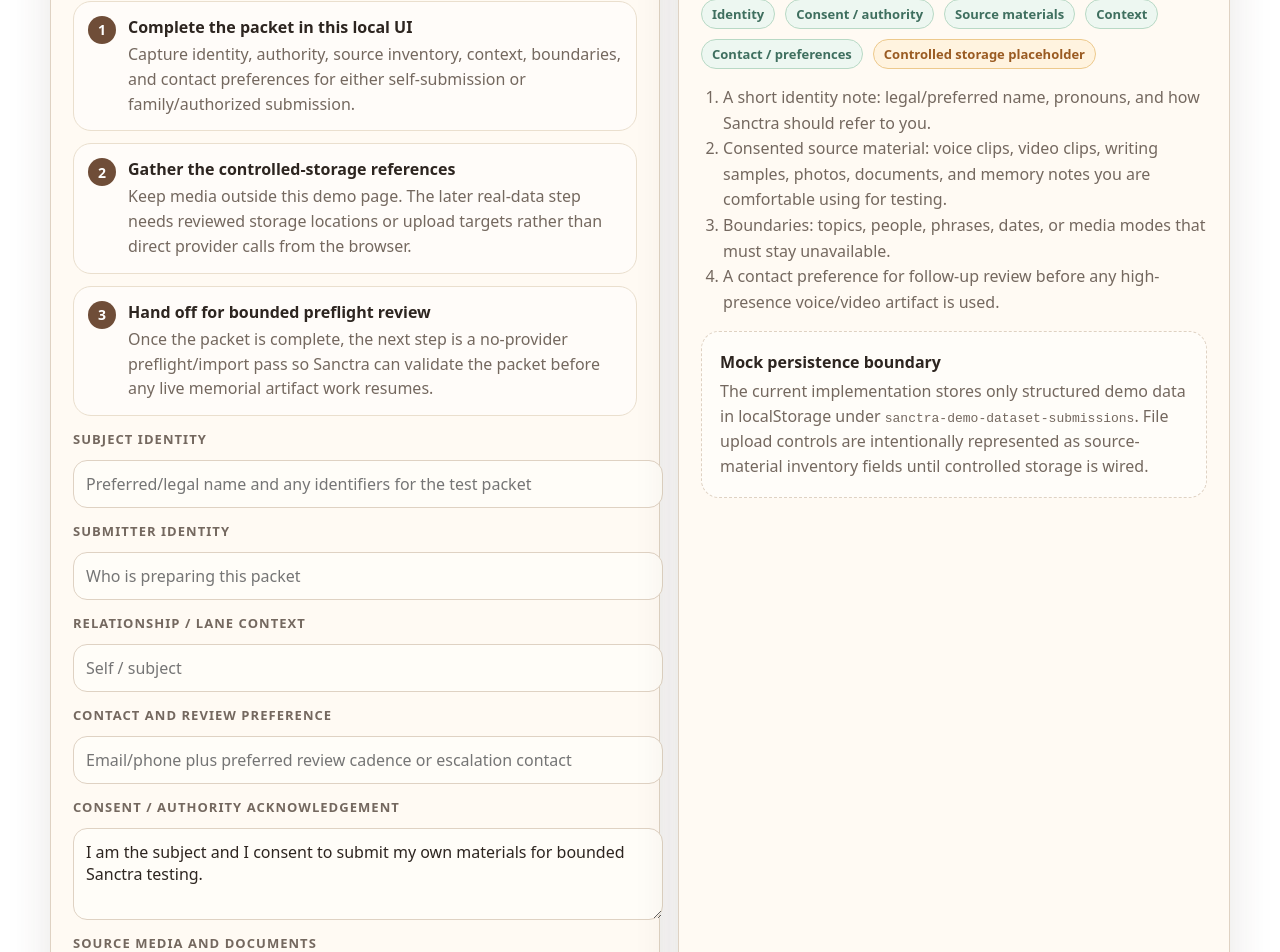
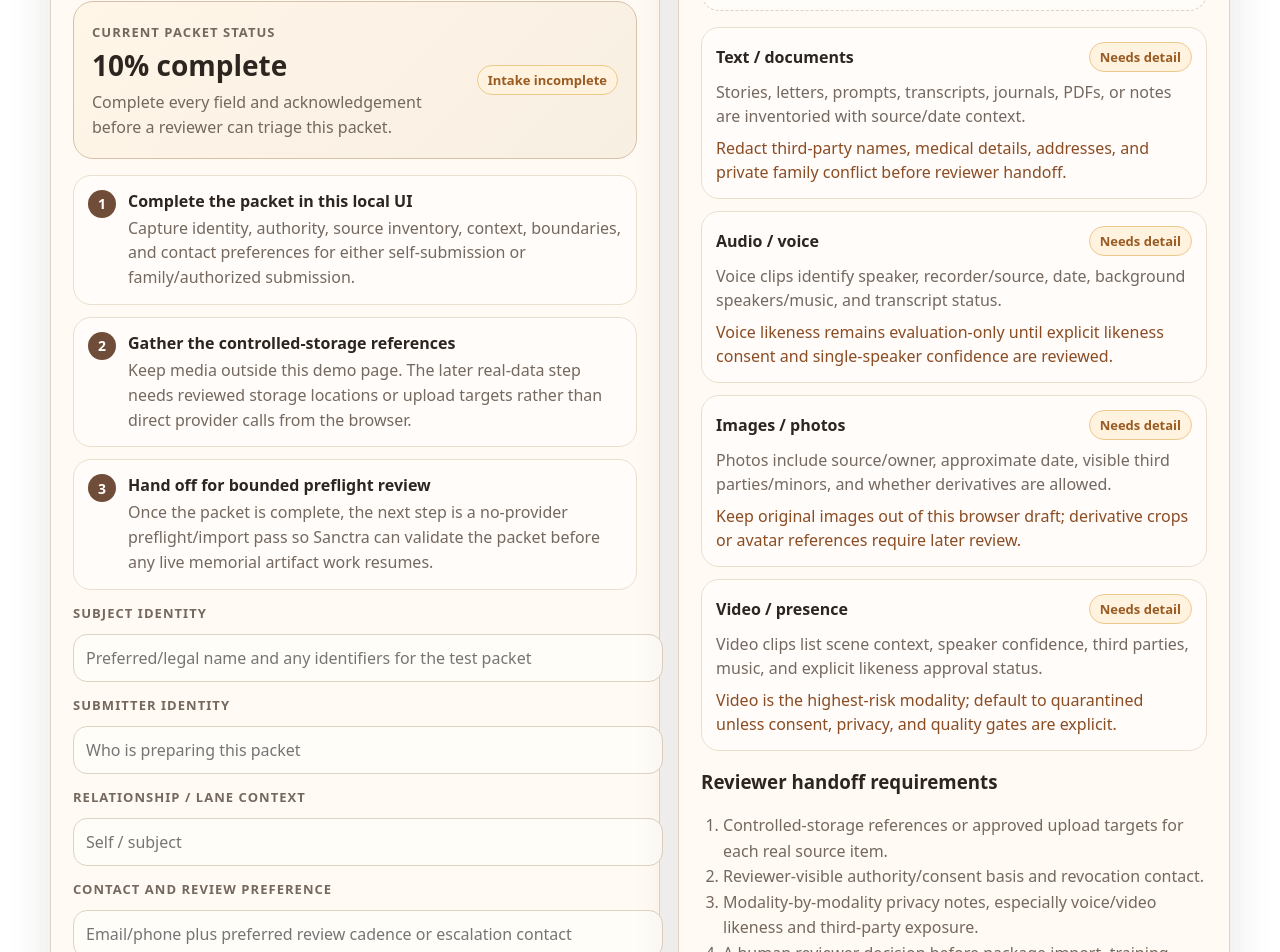
Before and after one commit to sanctra/sanctra-webapp, a Next.js app: page /dataset in a window 1280 px wide. Shown: the part 920-1872 px from the top of the page. Built offline with nearby package versions, Linux system fonts and the light colour scheme.

Commit message:
CON-1852: add dataset packet dashboard
- Add local packet completeness status and saved-submission history\n- Add modality readiness/privacy warnings for text, audio, image, and video\n- Add reviewer handoff requirements without provider calls or raw media storage

```diff
--- a/src/app/dataset/DatasetSubmissionPage.module.css
+++ b/src/app/dataset/DatasetSubmissionPage.module.css
@@ -101,6 +101,12 @@
   border-color: #edc98c;
 }
 
+.danger {
+  color: #8a2b2b;
+  background: #fff0f0;
+  border-color: #e6b0ad;
+}
+
 .button {
   border: 0;
   border-radius: 14px;
@@ -154,6 +160,81 @@
   color: #2d2520;
   display: block;
   margin-bottom: 4px;
+}
+
+.dashboard {
+  display: grid;
+  grid-template-columns: minmax(0, 1fr) auto;
+  gap: 16px;
+  align-items: center;
+  margin-top: 16px;
+  padding: 18px;
+  border-radius: 20px;
+  border: 1px solid #d9c1a7;
+  background: linear-gradient(135deg, #fff6e8, #f8efe3);
+}
+
+.dashboard strong {
+  display: block;
+  margin-top: 4px;
+  color: #2d2520;
+  font-size: 28px;
+}
+
+.dashboard p {
+  margin: 6px 0 0;
+  color: #74685f;
+  line-height: 1.55;
+}
+
+.statusPanel {
+  display: grid;
+  gap: 12px;
+  margin-top: 16px;
+}
+
+.statusItem,
+.historyItem {
+  border: 1px solid #eadfce;
+  border-radius: 18px;
+  padding: 14px;
+  background: rgba(255,255,255,.58);
+}
+
+.statusTopline {
+  display: flex;
+  justify-content: space-between;
+  gap: 10px;
+  align-items: center;
+}
+
+.statusItem p,
+.historyItem p {
+  margin: 8px 0 0;
+  color: #74685f;
+  line-height: 1.5;
+}
+
+.privacy {
+  color: #8a4c23 !important;
+}
+
+.historyList {
+  display: grid;
+  gap: 10px;
+  margin-top: 12px;
+}
+
+.historyItem strong,
+.historyItem span {
+  display: block;
+}
+
+.historyItem span {
+  margin-top: 3px;
+  color: #74685f;
+  font-size: 13px;
+  font-weight: 700;
 }
 
 .check {
@@ -212,3 +293,14 @@
   line-height: 1.6;
   padding-left: 22px;
 }
+
+@media (max-width: 680px) {
+  .dashboard {
+    grid-template-columns: 1fr;
+  }
+
+  .statusTopline {
+    align-items: flex-start;
+    flex-direction: column;
+  }
+}
--- a/src/app/dataset/page.tsx
+++ b/src/app/dataset/page.tsx
@@ -1,6 +1,6 @@
 "use client";
 
-import { useMemo, useState } from "react";
+import { useEffect, useMemo, useState } from "react";
 import Link from "next/link";
 import styles from "./DatasetSubmissionPage.module.css";
 
@@ -8,6 +8,19 @@
 type FieldKey = "subjectName" | "submitterName" | "relationship" | "contact" | "authority" | "sourceMaterials" | "contextNotes" | "preferences";
 type Draft = Record<FieldKey, string> & { consent: boolean; storage: boolean };
 type PacketStep = { title: string; detail: string };
+type Submission = {
+  id: string;
+  lane: Lane;
+  createdAt: string;
+  fields: Draft;
+  persistence: string;
+  reviewerHandoff: {
+    status: "draft_saved";
+    nextAction: string;
+    requiredBeforeReview: string[];
+  };
+};
+type ModalityStatus = "ready" | "needs-detail" | "high-risk";
 
 const emptyDraft: Draft = {
   subjectName: "",
@@ -64,6 +77,46 @@
   },
 ];
 
+const modalityChecks: Array<{ key: "text" | "audio" | "image" | "video"; label: string; cue: string; privacy: string; terms: string[]; highRisk?: boolean }> = [
+  {
+    key: "text",
+    label: "Text / documents",
+    cue: "Stories, letters, prompts, transcripts, journals, PDFs, or notes are inventoried with source/date context.",
+    privacy: "Redact third-party names, medical details, addresses, and private family conflict before reviewer handoff.",
+    terms: ["text", "writing", "writings", "story", "stories", "letter", "letters", "journal", "pdf", "doc", "document", "transcript", "note"],
+  },
+  {
+    key: "audio",
+    label: "Audio / voice",
+    cue: "Voice clips identify speaker, recorder/source, date, background speakers/music, and transcript status.",
+    privacy: "Voice likeness remains evaluation-only until explicit likeness consent and single-speaker confidence are reviewed.",
+    terms: ["audio", "voice", "wav", "mp3", "m4a", "recording", "interview", "speaker", "transcript"],
+    highRisk: true,
+  },
+  {
+    key: "image",
+    label: "Images / photos",
+    cue: "Photos include source/owner, approximate date, visible third parties/minors, and whether derivatives are allowed.",
+    privacy: "Keep original images out of this browser draft; derivative crops or avatar references require later review.",
+    terms: ["image", "photo", "portrait", "jpg", "jpeg", "png", "webp", "heic", "face", "picture"],
+  },
+  {
+    key: "video",
+    label: "Video / presence",
+    cue: "Video clips list scene context, speaker confidence, third parties, music, and explicit likeness approval status.",
+    privacy: "Video is the highest-risk modality; default to quarantined unless consent, privacy, and quality gates are explicit.",
+    terms: ["video", "clip", "mp4", "mov", "webm", "gesture", "greeting", "camera"],
+    highRisk: true,
+  },
+];
+
+const reviewRequirements = [
+  "Controlled-storage references or approved upload targets for each real source item.",
+  "Reviewer-visible authority/consent basis and revocation contact.",
+  "Modality-by-modality privacy notes, especially voice/video likeness and third-party exposure.",
+  "A human reviewer decision before package import, training, generated artifacts, or public examples.",
+];
+
 function requiredComplete(draft: Draft) {
   return Boolean(
     draft.subjectName.trim() &&
@@ -77,6 +130,25 @@
       draft.consent &&
       draft.storage,
   );
+}
+
+function modalityStatus(draft: Draft, check: (typeof modalityChecks)[number]): ModalityStatus {
+  const inventory = draft.sourceMaterials.toLowerCase();
+  const context = `${draft.contextNotes} ${draft.preferences}`.toLowerCase();
+  const mentioned = check.terms.some((term) => inventory.includes(term));
+  if (!mentioned) return "needs-detail";
+  if (check.highRisk && !/(consent|likeness|single-speaker|single speaker|third-part|privacy|review|quarantine|exclude)/.test(context)) return "high-risk";
+  return "ready";
+}
+
+function packetCompleteness(draft: Draft) {
+  const required: Array<keyof Draft> = ["subjectName", "submitterName", "relationship", "contact", "authority", "sourceMaterials", "contextNotes", "preferences", "consent", "storage"];
+  const complete = required.filter((key) => typeof draft[key] === "boolean" ? draft[key] : String(draft[key]).trim()).length;
+  return Math.round((complete / required.length) * 100);
+}
+
+function formatDate(value: string) {
+  return new Intl.DateTimeFormat("en", { dateStyle: "medium", timeStyle: "short" }).format(new Date(value));
 }
 
 function TextField({ id, label, value, placeholder, rows, onChange }: { id: FieldKey; label: string; value: string; placeholder: string; rows?: number; onChange: (key: FieldKey, value: string) => void }) {
@@ -96,8 +168,16 @@
   const [lane, setLane] = useState<Lane>("self");
   const [draft, setDraft] = useState<Draft>({ ...emptyDraft, authority: laneCopy.self.authority });
   const [submitted, setSubmitted] = useState<string | null>(null);
+  const [submissions, setSubmissions] = useState<Submission[]>([]);
   const copy = laneCopy[lane];
   const complete = useMemo(() => requiredComplete(draft), [draft]);
+  const currentModality = useMemo(() => modalityChecks.map((check) => ({ ...check, status: modalityStatus(draft, check) })), [draft]);
+  const currentScore = useMemo(() => packetCompleteness(draft), [draft]);
+
+  useEffect(() => {
+    const existing = JSON.parse(window.localStorage.getItem(storageKey) || "[]") as Submission[];
+    setSubmissions(existing);
+  }, []);
 
   const update = (key: keyof Draft, value: string | boolean) => {
     setDraft((current) => ({ ...current, [key]: value }));
@@ -120,10 +200,16 @@
       createdAt: new Date().toISOString(),
       fields: draft,
       persistence: "localStorage demo boundary only; no production provider call and no external storage upload performed",
+      reviewerHandoff: {
+        status: "draft_saved" as const,
+        nextAction: "Collect controlled-storage references, then route the packet to human preflight review before any import, training, or artifact generation.",
+        requiredBeforeReview: reviewRequirements,
+      },
     };
 
-    const existing = JSON.parse(window.localStorage.getItem(storageKey) || "[]") as unknown[];
-    window.localStorage.setItem(storageKey, JSON.stringify([submission, ...existing].slice(0, 10), null, 2));
+    const nextSubmissions = [submission, ...submissions].slice(0, 10);
+    window.localStorage.setItem(storageKey, JSON.stringify(nextSubmissions, null, 2));
+    setSubmissions(nextSubmissions);
     setSubmitted(submission.id);
   };
 
@@ -160,6 +246,17 @@
           <div className={styles.notice}>
             <strong>Submission boundary</strong>
             This page intentionally stops before any production upload or provider call. Saving here creates a local browser draft only, so Patrick can prepare a complete packet without needing secrets or live storage access during intake.
+          </div>
+
+          <div className={styles.dashboard} aria-label="Current packet readiness">
+            <div>
+              <span className={styles.kicker}>Current packet status</span>
+              <strong>{currentScore}% complete</strong>
+              <p>{complete ? "Ready for local demo save; reviewer handoff still requires controlled-storage references." : "Complete every field and acknowledgement before a reviewer can triage this packet."}</p>
+            </div>
+            <div>
+              <span className={`${styles.chip} ${complete ? styles.ready : styles.paused}`}>{complete ? "Draft saved-ready" : "Intake incomplete"}</span>
+            </div>
           </div>
 
           <div className={styles.stepList} aria-label="Submission packet steps">
@@ -205,12 +302,43 @@
         </form>
 
         <aside className={styles.card}>
-          <h2>What Patrick should prepare</h2>
-          <p className={styles.subtitle}>Use this checklist before submitting himself or a family-authorized packet through the intended flow.</p>
+          <h2>Packet dashboard</h2>
+          <p className={styles.subtitle}>Use this dashboard to see what is ready, what needs more detail, and what must be routed to human review before Sanctra imports anything.</p>
           <div className={styles.notice}>
             <strong>What remains after this page</strong>
             After Patrick saves a complete packet, the remaining real-data step is controlled-storage review plus the bounded local preflight/import sequence. No realtime, live-avatar, or uncontrolled external upload is part of this intake lane.
           </div>
+          <div className={styles.statusPanel} aria-label="Modality completeness and privacy warnings">
+            {currentModality.map((item) => (
+              <div key={item.key} className={styles.statusItem}>
+                <div className={styles.statusTopline}>
+                  <strong>{item.label}</strong>
+                  <span className={`${styles.chip} ${item.status === "ready" ? styles.ready : item.status === "high-risk" ? styles.danger : styles.paused}`}>{item.status === "ready" ? "Ready note" : item.status === "high-risk" ? "Privacy review" : "Needs detail"}</span>
+                </div>
+                <p>{item.cue}</p>
+                <p className={styles.privacy}>{item.privacy}</p>
+              </div>
+            ))}
+          </div>
+          <h3>Reviewer handoff requirements</h3>
+          <ol className={styles.prepareList}>
+            {reviewRequirements.map((item) => <li key={item}>{item}</li>)}
+          </ol>
+          <h3>Recent local demo submissions</h3>
+          <div className={styles.historyList} aria-live="polite">
+            {submissions.length === 0 ? (
+              <p className={styles.subtitle}>No local submissions saved in this browser yet.</p>
+            ) : submissions.map((item) => (
+              <div key={item.id} className={styles.historyItem}>
+                <strong>{item.fields.subjectName || "Unnamed packet"}</strong>
+                <span>{laneCopy[item.lane].label} · {formatDate(item.createdAt)}</span>
+                <p>{item.reviewerHandoff?.nextAction || "Route to human preflight review before import."}</p>
+              </div>
+            ))}
+          </div>
+
+          <h2>What Patrick should prepare</h2>
+          <p className={styles.subtitle}>Use this checklist before submitting himself or a family-authorized packet through the intended flow.</p>
           <div className={styles.chipRow}>
             <span className={`${styles.chip} ${styles.ready}`}>Identity</span>
             <span className={`${styles.chip} ${styles.ready}`}>Consent / authority</span>
```
